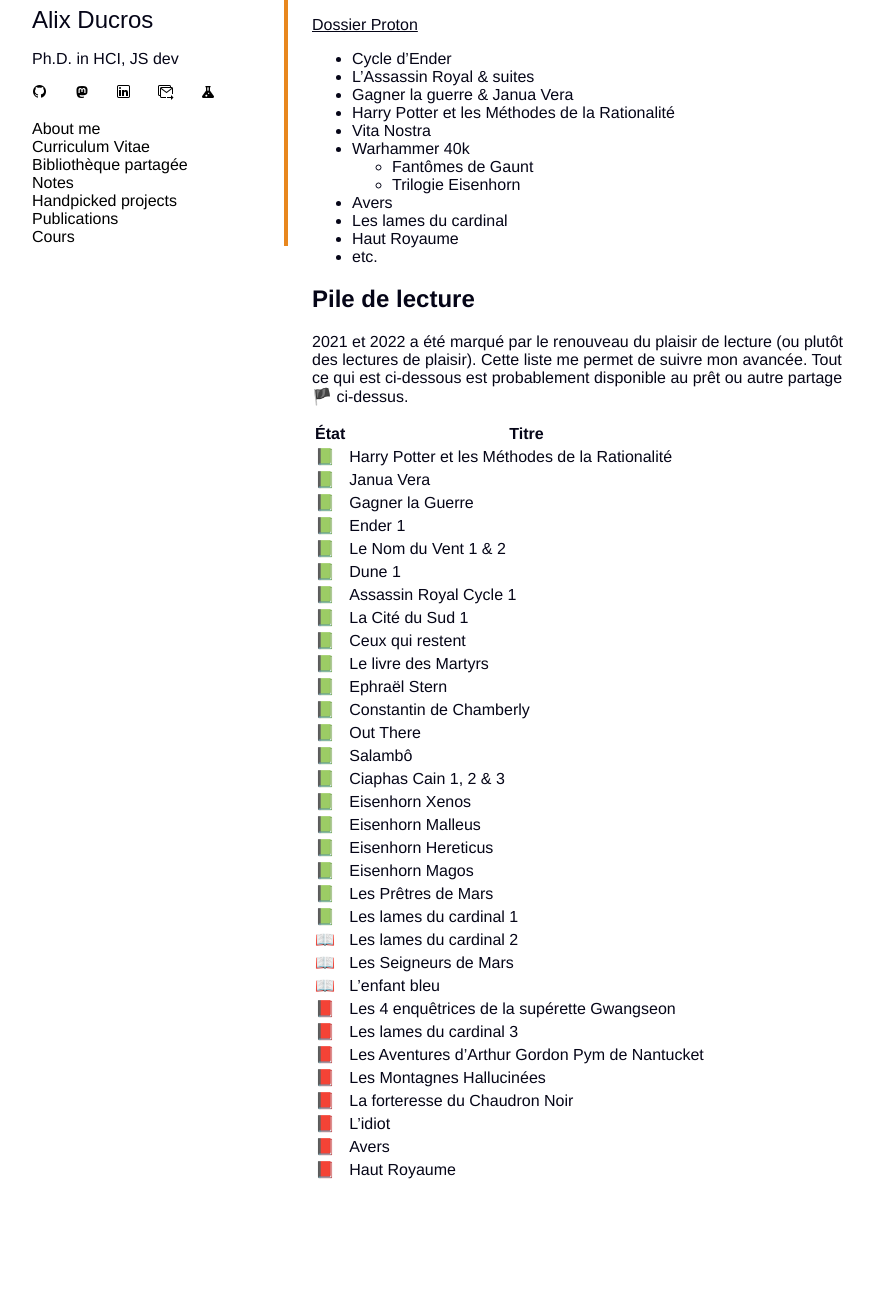
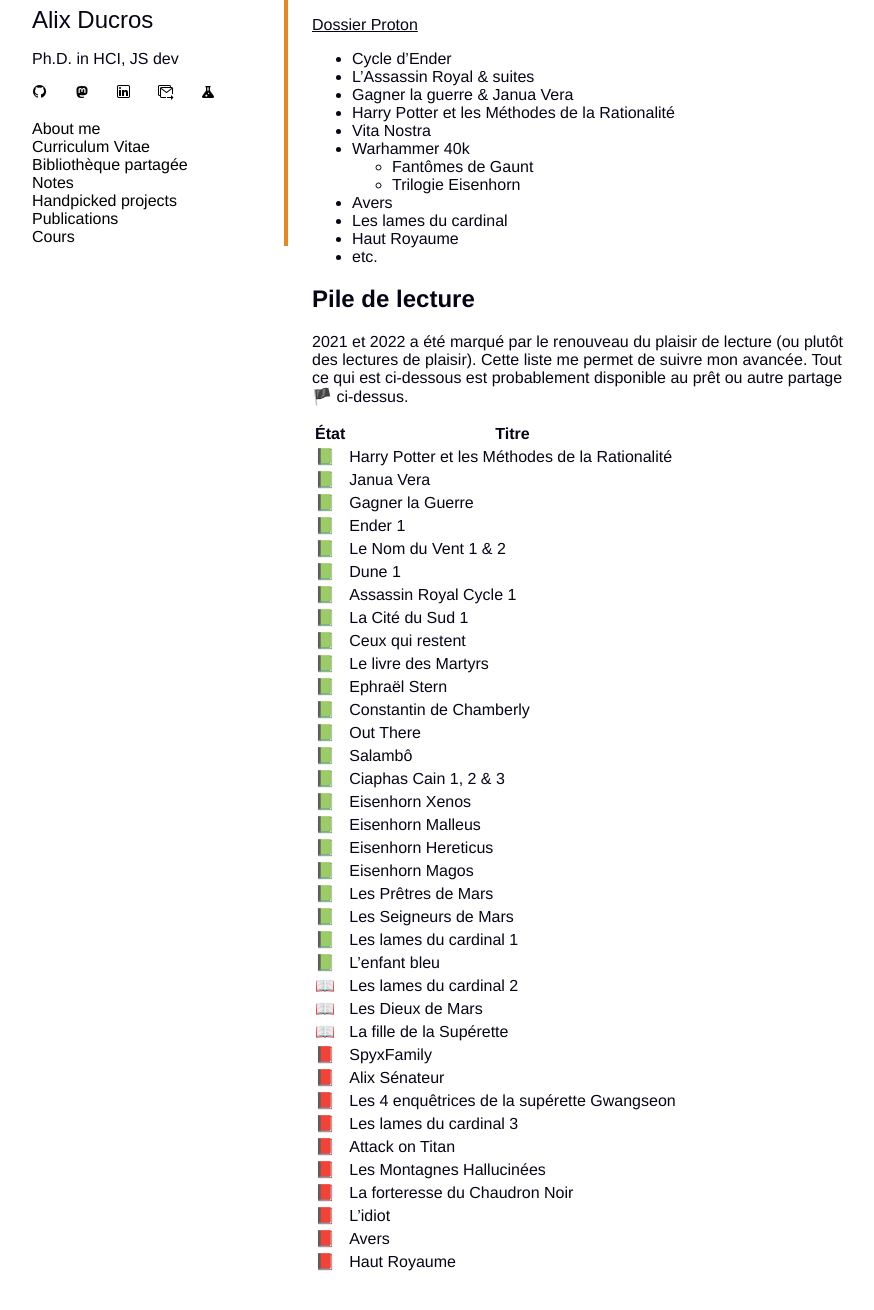
Before and after one commit to Karalix/Karalix.github.io, a Jekyll site: the page built from library.md, in a window 1280 px wide, cut to the strip 314-1668 px from the top of the page. Shown: the top 1310 px of the strip, without its empty margins (72-946 px from the left). Built offline with Jekyll 4.4.1, drawn with Linux system fonts in a browser that asks for light colours; some web fonts are replaced; comment, search, counter and statistics services are not loaded; before the commit the page ends 1576 px from its top, so only the background shows below that.

Commit message:
Update library.md

```diff
--- a/library.md
+++ b/library.md
@@ -51,13 +51,17 @@ Un mot de passe vous est demandé ? C'est `Vivelebrocoli`.
 📗 | Eisenhorn Hereticus
 📗 | Eisenhorn Magos
 📗 | Les Prêtres de Mars
+📗 | Les Seigneurs de Mars
 📗 | Les lames du cardinal 1
+📗 | L'enfant bleu
 📖 | Les lames du cardinal 2
-📖 | Les Seigneurs de Mars
-📖 | L'enfant bleu
+📖 | Les Dieux de Mars
+📖 | La fille de la Supérette
+📕 | SpyxFamily
+📕 | Alix Sénateur
 📕 | Les 4 enquêtrices de la supérette Gwangseon
 📕 | Les lames du cardinal 3
-📕 | Les Aventures d'Arthur Gordon Pym de Nantucket
+📕 | Attack on Titan
 📕 | Les Montagnes Hallucinées
 📕 | La forteresse du Chaudron Noir
 📕 | L'idiot
```
